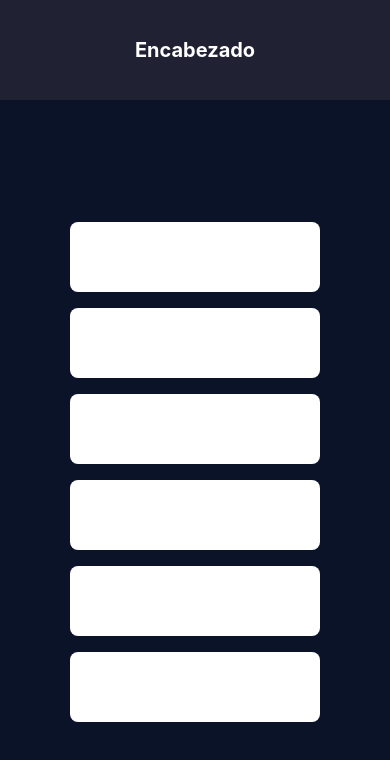
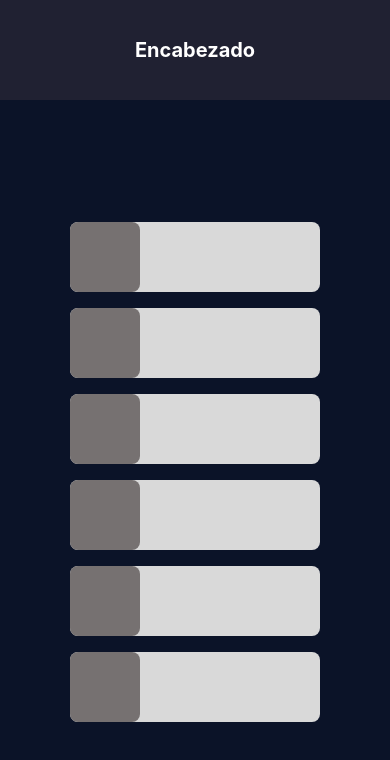
Before and after one commit to Balsero300/PROYECTO-TARDUS, a React Native app: screen / in a window 390 px wide. Shown: the top 760 px of the page. Built offline with nearby package versions, Linux system fonts and the light colour scheme.

Commit message:
Agrego cuadro dentro de la fila

```diff
--- a/App.js
+++ b/App.js
@@ -16,7 +16,6 @@ const data = [
   { id: '4' },
   { id: '5' },
   { id: '6' },
-  // Agrega más elementos según tus necesidades
 ];
 
 const App = () => {
@@ -26,7 +25,9 @@ const App = () => {
       <FlatList
         data={data}
         renderItem={() => (
-          <View style={styles.box} />
+          <View style={styles.box}>
+            <View style={styles.innerbox} />
+          </View>
         )}
         keyExtractor={(item) => item.id}
         contentContainerStyle={styles.centered}
@@ -56,13 +57,19 @@ const styles = StyleSheet.create({
     height: 70,
     marginVertical: 8,
     borderRadius: 8,
-    backgroundColor: 'white', // Establece el color aquí
+    backgroundColor: '#D9D9D9',
   },
   centered: {
     flex: 1,
     justifyContent: 'center',
     alignItems: 'center',
   },
+  innerbox: {
+    flex: 1,
+    width: 70,
+    backgroundColor: '#767171',
+    borderRadius: 8,
+  }
 });
 
 export default App;
```
